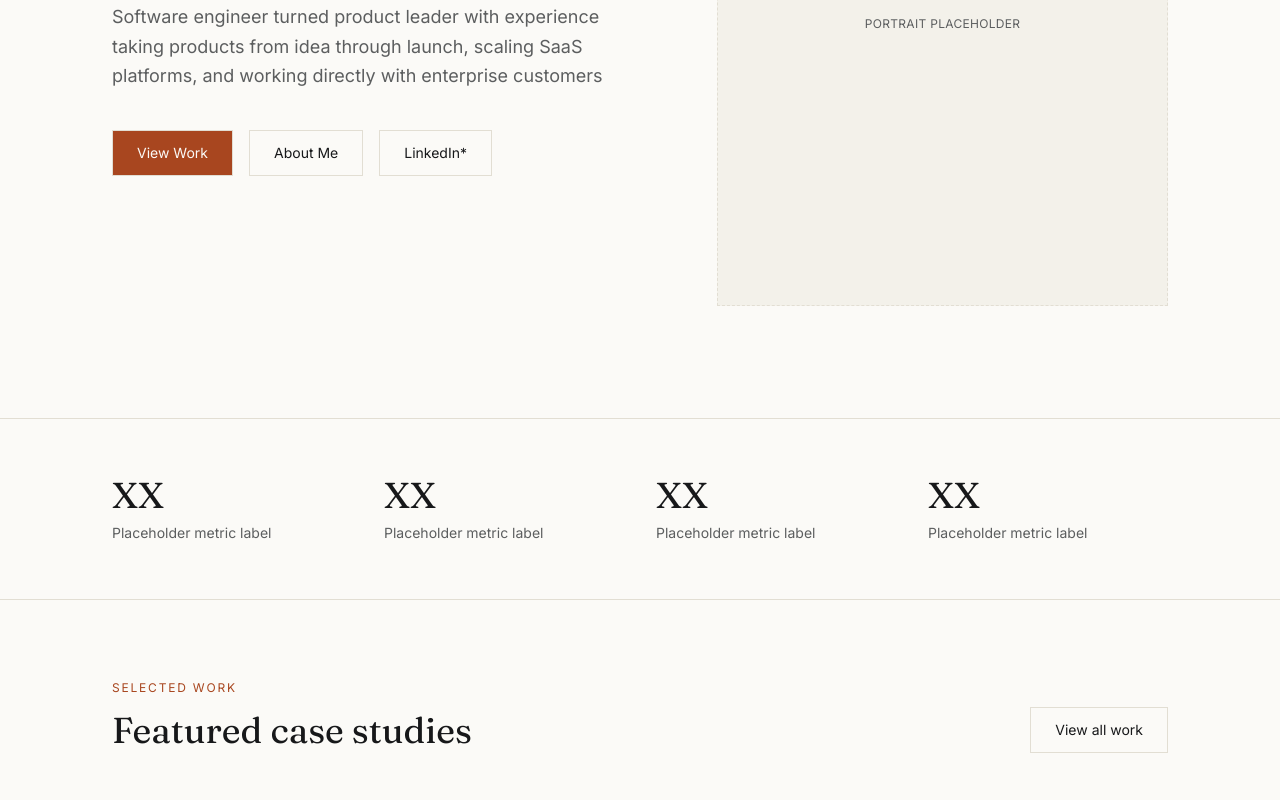
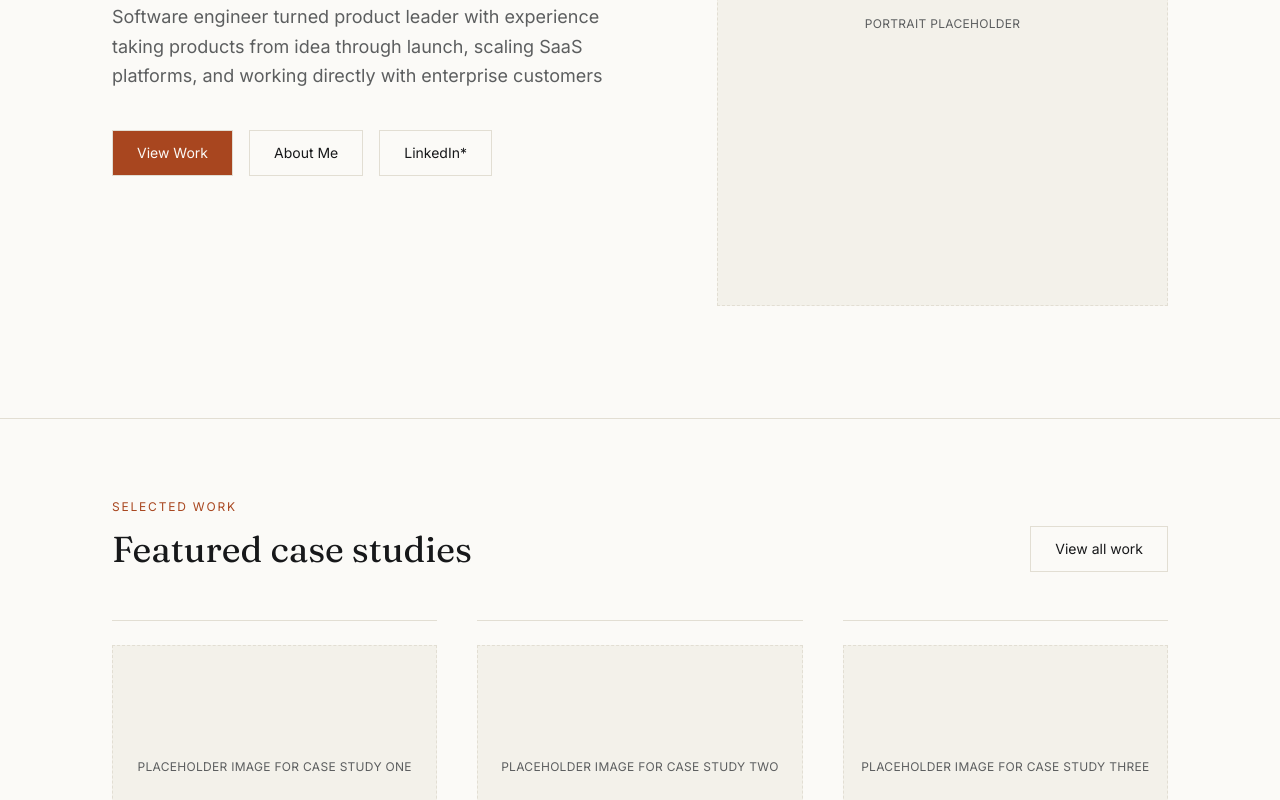
Before and after one commit to dannypellatt/product_website, a Next.js app: page / in a window 1280 px wide. Shown: the part 451-1251 px from the top of the page. Built offline with nearby package versions, Linux system fonts and the light colour scheme.

Commit message:
Update page.tsx
Removed Metrics from Home

```diff
--- a/src/app/page.tsx
+++ b/src/app/page.tsx
@@ -8,7 +8,6 @@ export default function Home() {
   return (
     <>
       <Hero />
-      <Metrics />
       <FeaturedWork />
       <AboutPreview />
       <ContactCTA />
```
